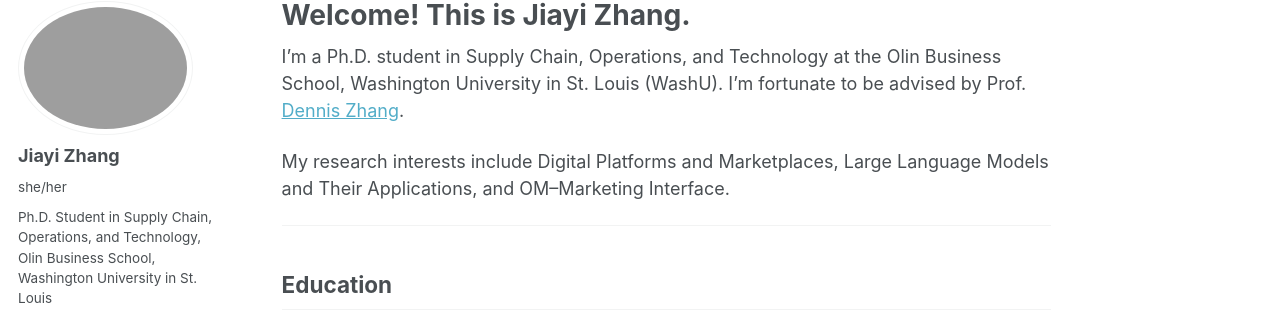
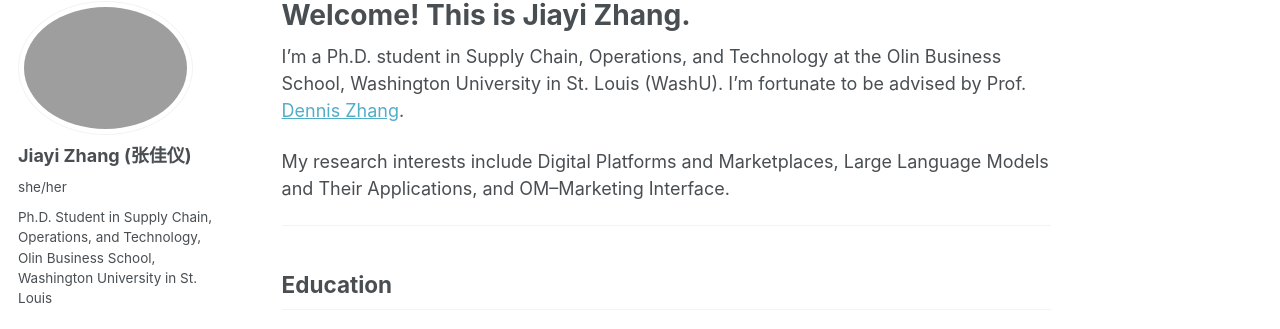
Before and after one commit to PatZjy/jiayizhang, a Jekyll site: the page built from index.md, in a window 1280 px wide. Shown: the part 98-427 px from the top of the page. Built offline with Jekyll 4.4.1, drawn with Linux system fonts in a browser that asks for light colours; a script that is not in the unit is left out.

Commit message:
Update author name to include Chinese characters

```diff
--- a/_config.yml
+++ b/_config.yml
@@ -12,7 +12,7 @@ repository: "PatZjy/PatZjy.github.io"
 # Sidebar / Author
 author:
   avatar: "profile.jpeg"
-  name: "Jiayi Zhang"
+  name: "Jiayi Zhang (张佳仪)"
   pronouns: "she/her"
   bio: "Ph.D. Student in Supply Chain, Operations, and Technology, Olin Business School, Washington University in St. Louis"
   location: "St. Louis, MO"
```
